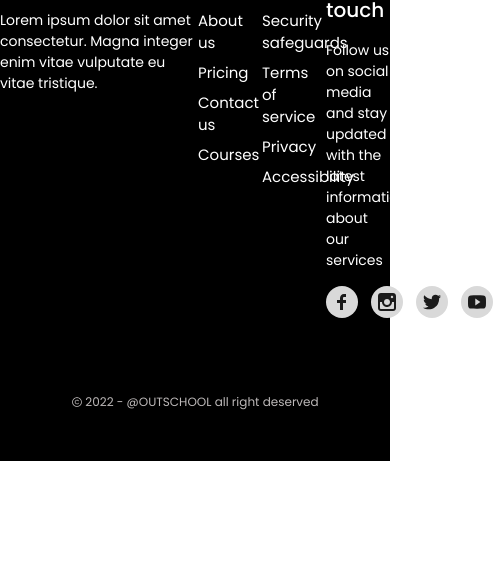
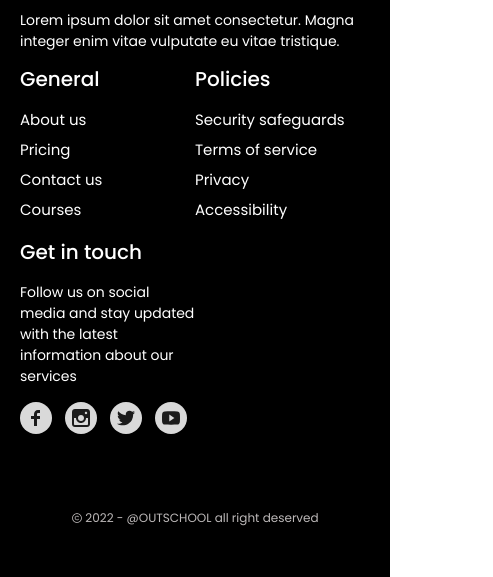
Before and after one commit to vostavhy/landing-tailwind-skills, a website built with Vite: page index.html in a window 390 px wide. Shown: the part 11068-11645 px from the top of the page, 493 px wide, since content can reach past the window. Before the commit the page ends 11529 px from the top, so only its background shows below. Built offline with nearby package versions, Linux system fonts and the light colour scheme; files whose address does not match are found by name.

Commit message:
feat: finish footer

```diff
--- a/index.html
+++ b/index.html
@@ -647,15 +647,15 @@
     </section>
 
     <!--Footer-->
-    <footer class="bg-black pb-[50px] pt-[65px]">
-      <div class="m-auto flex max-w-[1161px] justify-between">
-        <div class="max-w-[232px]">
+    <footer class="bg-black pb-[50px] pt-[65px] lg:px-5">
+      <div class="m-auto flex max-w-[1161px] items-center justify-between sm:flex-col">
+        <div class="max-w-[232px] md:pr-4 sm:mb-3 sm:max-w-full">
           <a href=""><span class="mb-[15px] inline-block h-[23px] w-[198px] bg-logo bg-contain"></span></a>
           <p class="font-poppins text-[14px] font-normal leading-[21px] tracking-[-0.002em] text-white">
             Lorem ipsum dolor sit amet consectetur. Magna integer enim vitae vulputate eu vitae tristique.
           </p>
         </div>
-        <div class="grid grid-cols-3">
+        <div class="grid grid-cols-3 xs:grid-cols-2">
           <!--Footer menu-->
           <div>
             <h3 class="text-[20px] font-medium leading-[30px] text-white">General</h3>
@@ -693,7 +693,7 @@
             </ul>
           </div>
           <!--Footer social links-->
-          <div class="max-w-[234px]">
+          <div class="max-w-[234px] xs:mt-4">
             <h3 class="text-[20px] font-medium leading-[30px] text-white">Get in touch</h3>
             <p class="my-[15px] font-poppins text-[14px] font-normal leading-[21px] tracking-[-0.002em] text-white">
               Follow us on social media and stay updated with the latest information about our services
```
